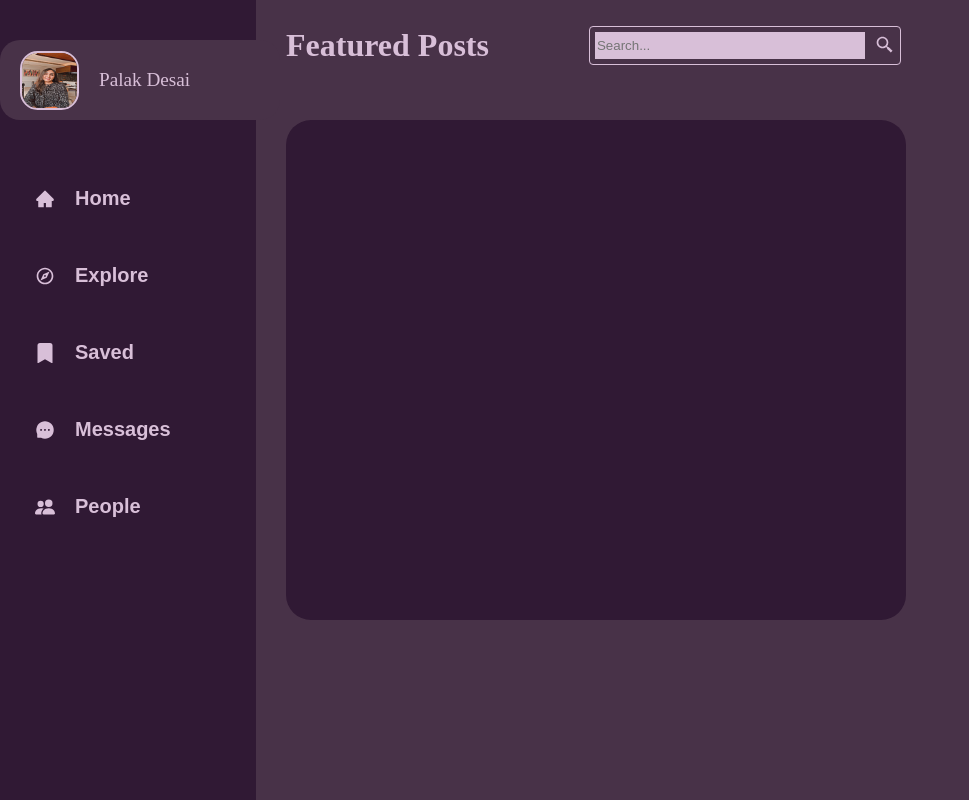
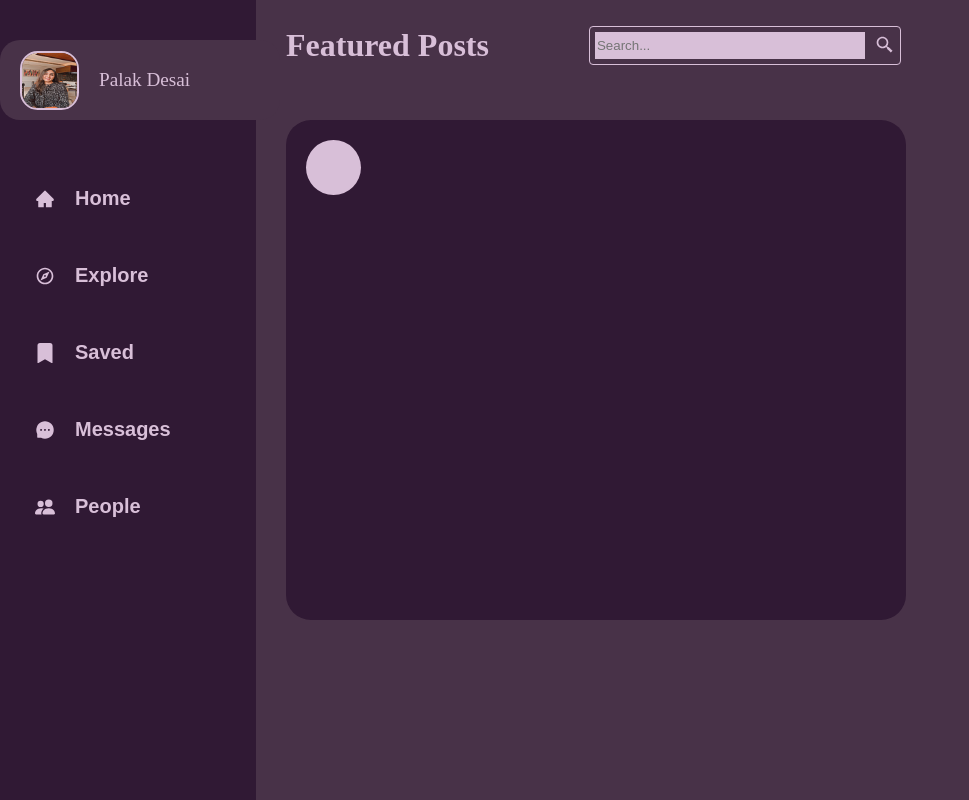
Before and after one commit to palakdesai4501/DigiCafe, a React (Vite) app: page / in a window 1280 px wide. Shown: the whole page, without its empty margins (0-969 px from the left). Built offline with nearby package versions, Linux system fonts and the light colour scheme.

Commit message:
Feature: Added Styling and passes name prop

```diff
--- a/src/App.scss
+++ b/src/App.scss
@@ -143,6 +143,24 @@ body {
   height: 500px;
   width: 620px;
   background-color: $dark_purple;
-    align-items: center;
   border-radius: 25px;
 }
+
+.post-profile {
+  display: flex;
+  flex-direction: row;
+  width: 280px;
+  height: 80px;
+  margin: {
+    top: 20px;
+    left: 20px;
+  }
+}
+
+.post-container {
+  width: 55px;
+  height: 55px;
+  border-radius: 50%;
+  background-color: $light_purple;
+  justify-content: center;
+}
--- a/src/components/PostCard.jsx
+++ b/src/components/PostCard.jsx
@@ -1,11 +1,12 @@
-import React from 'react'
+import React from "react";
+import PostStoryProfile from "./PostStoryProfile";
 
 const PostCard = () => {
   return (
-    <div className='postcard-container'>
+    <div className="postcard-container">
+      <PostStoryProfile name="Palak Desai" />
+    </div>
+  );
+};
 
-    </div>
-  )
-}
-
-export default PostCard
+export default PostCard;
--- a/src/components/PostStoryProfile.jsx
+++ b/src/components/PostStoryProfile.jsx
@@ -1,11 +1,11 @@
-import React from 'react'
+import React from "react";
 
-const PostStoryProfile = ({name}) => {
+const PostStoryProfile = ({ name }) => {
   return (
-    <div>
+    <div className="post-profile">
+      <div className="post-container"></div>
+    </div>
+  );
+};
 
-    </div>
-  )
-}
-
-export default PostStoryProfile
+export default PostStoryProfile;
```
Lines whose indentation alone changed are shown as unchanged.
